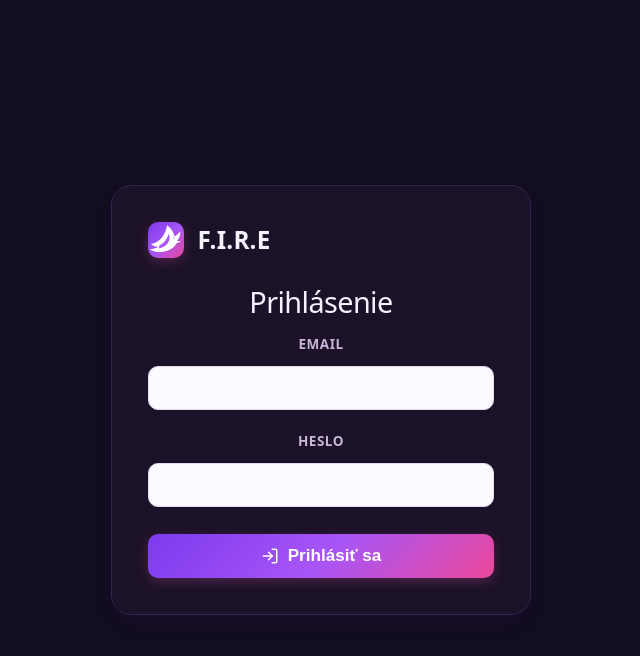
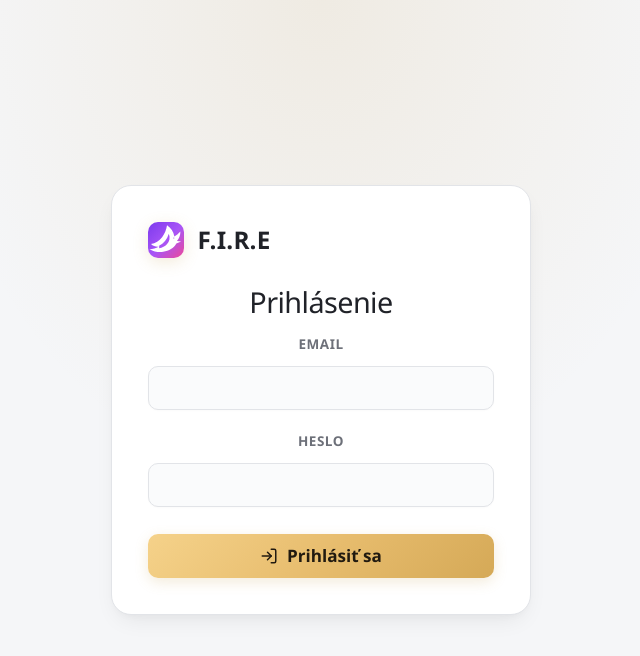
Before and after one commit to MartinFullstackDevSAP/hysa, a React (Vite) app: page / in a window 1280 px wide. Shown: the top 656 px of the page, without its empty margins (319-959 px from the left). Built offline with nearby package versions, Linux system fonts and the light colour scheme; no server answers.

Commit message:
ui: apply cosmic theme to light and dark modes
Unify application surfaces, navigation, auth, and dialogs around the dashboard palette.

Co-authored-by: Copilot <223556219+Copilot@users.noreply.github.com>

```diff
--- a/src/css/auth.css
+++ b/src/css/auth.css
@@ -6,9 +6,9 @@
   gap: 1rem;
   align-content: center;
   background:
-    radial-gradient(ellipse at 50% 42%, rgba(124, 58, 237, 0.2), transparent 42%),
-    #120d1f;
-  color: #c4b5d9;
+    radial-gradient(ellipse at 50% 42%, var(--accent-soft, rgba(197, 154, 72, 0.12)), transparent 42%),
+    var(--bg-main, #f5f6f8);
+  color: var(--text-secondary, #6d7079);
 }
 
 .auth-loading .busy-spinner {
@@ -33,7 +33,9 @@
   place-items: center;
   padding: 1.5rem;
   box-sizing: border-box;
-  background: #120d1f;
+  background:
+    radial-gradient(ellipse at 50% 0%, var(--accent-soft, rgba(197, 154, 72, 0.12)), transparent 44%),
+    var(--bg-main, #f5f6f8);
   overflow-y: auto;
 }
 
@@ -41,11 +43,11 @@
   width: min(100%, 420px);
   padding: 2rem;
   box-sizing: border-box;
-  border: 1px solid #34234d;
+  border: 1px solid var(--border-color, #e2e4e8);
   border-radius: 20px;
-  background: #1b1229;
+  background: var(--bg-card, #ffffff);
   box-shadow: var(--shadow-card);
-  color: #f5f3ff;
+  color: var(--text-primary, #202228);
 }
 
 .auth-brand {
@@ -53,7 +55,7 @@
   align-items: center;
   gap: 0.75rem;
   margin-bottom: 1.75rem;
-  color: #f5f3ff;
+  color: var(--text-primary, #202228);
   font-size: 1.35rem;
   font-weight: 700;
 }
@@ -64,14 +66,14 @@
 
 .auth-card h1 {
   margin: 0 0 0.35rem;
-  color: #f5f3ff;
+  color: var(--text-primary, #202228);
   font-size: 1.6rem;
   letter-spacing: -0.02em;
 }
 
 .auth-subtitle {
   margin-bottom: 1.5rem;
-  color: #c4b5d9;
+  color: var(--text-secondary, #6d7079);
   font-size: 0.9rem;
 }
 
@@ -83,7 +85,7 @@
 
 .auth-label {
   margin-top: 0.5rem;
-  color: #c4b5d9;
+  color: var(--text-secondary, #6d7079);
   font-size: 0.75rem;
   font-weight: 600;
   text-transform: uppercase;
@@ -95,22 +97,22 @@
   height: 44px;
   padding: 0.75rem 1rem;
   box-sizing: border-box;
-  border: 1px solid #34234d;
+  border: 1px solid var(--border-color, #e2e4e8);
   border-radius: 10px;
-  background: #211531;
-  color: #f5f3ff;
+  background: var(--bg-input, #fafbfc);
+  color: var(--text-primary, #202228);
   font-size: 0.95rem;
   outline: none;
 }
 
 .auth-input:focus {
-  border-color: #c084fc;
-  box-shadow: 0 0 0 3px rgba(139, 92, 246, 0.16);
+  border-color: var(--border-focus, #b68d48);
+  box-shadow: 0 0 0 3px var(--accent-soft, rgba(197, 154, 72, 0.12));
 }
 
 .auth-error {
   margin-top: 0.5rem;
-  color: #f87171;
+  color: var(--accent-red, #dc2626);
   font-size: 0.85rem;
 }
 
@@ -125,11 +127,11 @@
   border: none;
   border-radius: 10px;
   background: var(--accent-gradient);
-  color: #ffffff;
+  color: var(--text-on-accent, #211a10);
   cursor: pointer;
   font-size: 0.95rem;
   font-weight: 600;
-  box-shadow: 0 4px 12px rgba(224, 82, 160, 0.25);
+  box-shadow: 0 4px 14px var(--accent-glow, rgba(197, 154, 72, 0.2));
 }
 
 .auth-submit:disabled {
--- a/src/css/mainlayout.css
+++ b/src/css/mainlayout.css
@@ -48,9 +48,9 @@
 .busy-spinner {
   width: 34px;
   height: 34px;
-  border: 3px solid rgba(168, 85, 247, 0.2);
-  border-top-color: #c084fc;
-  border-right-color: #ec4899;
+  border: 3px solid var(--accent-soft, rgba(197, 154, 72, 0.2));
+  border-top-color: var(--accent-pink, #b38b49);
+  border-right-color: var(--accent-purple, #a77d35);
   border-radius: 50%;
   animation: busy-spinner-rotate 0.75s linear infinite;
 }
@@ -91,7 +91,7 @@
   flex: 0 0 36px;
   object-fit: cover;
   border-radius: 10px;
-  box-shadow: 0 4px 12px rgba(224, 82, 160, 0.25);
+  box-shadow: 0 4px 16px var(--accent-glow, rgba(197, 154, 72, 0.2));
 }
 
 .sidebar-brand-title {
@@ -126,18 +126,19 @@
 }
 
 .sidebar-nav-item:hover {
-  background-color: #f0ebff;
+  background-color: var(--bg-muted, #f0f1f3);
   color: var(--text-primary, #26183f);
 }
 
 :root[data-theme='dark'] .sidebar-nav-item:hover {
-  background-color: #2b1b42;
-  color: #f5f3ff;
+  background-color: var(--bg-muted, #14151b);
+  color: var(--text-primary, #f5f6f8);
 }
 
 .sidebar-nav-item.active {
-  background-color: rgba(124, 58, 237, 0.1);
-  color: var(--accent-pink, #a855f7);
+  background-color: var(--accent-soft, rgba(197, 154, 72, 0.12));
+  color: var(--accent-pink, #b38b49);
+  box-shadow: inset 0 0 0 1px var(--accent-border, rgba(182, 141, 72, 0.35));
 }
 
 .sidebar-footer {
@@ -195,12 +196,12 @@
 
 .mobile-nav-item:hover,
 .mobile-nav-item.active {
-  color: var(--accent-pink, #a855f7);
+  color: var(--accent-pink, #b38b49);
 }
 
 .mobile-nav-item.active {
-  background-color: rgba(124, 58, 237, 0.14);
-  box-shadow: inset 0 0 0 1px rgba(168, 85, 247, 0.2);
+  background-color: var(--accent-soft, rgba(197, 154, 72, 0.12));
+  box-shadow: inset 0 0 0 1px var(--accent-border, rgba(182, 141, 72, 0.35));
 }
 
 .mobile-nav-item.active::before {
@@ -223,7 +224,7 @@
 }
 
 :root[data-theme='dark'] .mobile-nav-item.active {
-  background-color: rgba(192, 132, 252, 0.16);
+  background-color: var(--accent-soft, rgba(245, 210, 138, 0.12));
 }
 
 /* Dashboard & Hero Card */
@@ -454,7 +455,7 @@
 }
 
 .fixed-term-card .card-payment-title svg {
-  color: var(--accent-pink, #a855f7);
+  color: var(--accent-pink, #b38b49);
   flex-shrink: 0;
 }
 
@@ -533,9 +534,9 @@
 }
 
 .dashboard-badge-success {
-  border-color: rgba(16, 185, 129, 0.28);
-  background: rgba(16, 185, 129, 0.1);
-  color: #047857;
+  border-color: color-mix(in srgb, var(--accent-green, #477c67) 30%, transparent);
+  background: var(--accent-green-bg, #edf5f0);
+  color: var(--accent-green, #477c67);
 }
 
 .dashboard-badge-danger {
@@ -545,9 +546,9 @@
 }
 
 :root[data-theme='dark'] .dashboard-badge-success {
-  border-color: rgba(52, 211, 153, 0.3);
-  background: rgba(16, 185, 129, 0.16);
-  color: #6ee7b7;
+  border-color: color-mix(in srgb, var(--accent-green, #75c6a3) 34%, transparent);
+  background: var(--accent-green-bg, rgba(42, 112, 83, 0.2));
+  color: var(--accent-green, #75c6a3);
 }
 
 :root[data-theme='dark'] .dashboard-badge-danger {
@@ -638,25 +639,25 @@
 }
 
 .card-payment-title svg {
-  color: var(--accent-pink, #a855f7);
+  color: var(--accent-pink, #b38b49);
   flex-shrink: 0;
 }
 
 .payment-step-button {
   background: var(--accent-gradient);
-  color: #ffffff;
+  color: var(--text-on-accent, #211a10);
   border: none;
   border-radius: 10px;
   cursor: pointer;
   font-weight: 600;
-  box-shadow: 0 4px 12px rgba(224, 82, 160, 0.25);
+  box-shadow: 0 4px 14px var(--accent-glow, rgba(197, 154, 72, 0.2));
   transition: transform 0.15s ease, opacity 0.2s ease, box-shadow 0.2s ease;
 }
 
 .payment-step-button:hover:not(:disabled) {
   opacity: 0.95;
   transform: translateY(-1px);
-  box-shadow: 0 6px 16px rgba(224, 82, 160, 0.35);
+  box-shadow: 0 6px 20px var(--accent-glow, rgba(197, 154, 72, 0.2));
 }
 
 .payment-step-button:disabled {
--- a/src/css/settings.css
+++ b/src/css/settings.css
@@ -12,36 +12,47 @@ body {
   padding: 0;
 }
 
-/* Konštanty a svetlá fialová téma */
+/* Shared surfaces and accents for the light theme. */
 :root {
-  --bg-main: #f7f5ff;
+  --bg-main: #f5f6f8;
   --bg-card: #ffffff;
-  --bg-input: #fcfaff;
-  --border-color: #e2d9f2;
-  --border-focus: #8b5cf6;
-  --text-primary: #26183f;
-  --text-secondary: #655b7d;
-  --accent-purple: #7c3aed;
-  --accent-pink: #a855f7;
-  --accent-gradient: linear-gradient(135deg, #7c3aed 0%, #a855f7 52%, #ec4899 100%);
-  --accent-green: #059669;
-  --accent-green-bg: #ecfdf5;
+  --bg-input: #fafbfc;
+  --bg-muted: #f0f1f3;
+  --border-color: #e2e4e8;
+  --border-focus: #b68d48;
+  --text-primary: #202228;
+  --text-secondary: #6d7079;
+  --accent-purple: #a77d35;
+  --accent-pink: #b38b49;
+  --accent-gradient: linear-gradient(135deg, #f5d28a 0%, #e7bc6d 52%, #d5a957 100%);
+  --accent-soft: rgba(197, 154, 72, 0.12);
+  --accent-glow: rgba(197, 154, 72, 0.2);
+  --text-on-accent: #211a10;
+  --accent-green: #477c67;
+  --accent-green-bg: #edf5f0;
   --accent-red: #dc2626;
-  --shadow-card: 0 10px 25px -8px rgba(76, 29, 149, 0.16), 0 4px 10px -5px rgba(76, 29, 149, 0.08);
+  --shadow-card: 0 10px 25px -8px rgba(18, 20, 25, 0.09), 0 4px 10px -5px rgba(18, 20, 25, 0.05);
 }
 
 :root[data-theme='dark'] {
-  --bg-main: #120d1f;
-  --bg-card: #1b1229;
-  --bg-input: #211531;
-  --border-color: #34234d;
-  --border-focus: #c084fc;
-  --text-primary: #f5f3ff;
-  --text-secondary: #c4b5d9;
-  --accent-purple: #c084fc;
-  --accent-pink: #d8b4fe;
-  --accent-gradient: linear-gradient(135deg, #7c3aed 0%, #a855f7 52%, #ec4899 100%);
-  --shadow-card: 0 10px 25px -8px rgba(0, 0, 0, 0.35), 0 4px 10px -5px rgba(0, 0, 0, 0.2);
+  --bg-main: #050507;
+  --bg-card: #0e0f14;
+  --bg-input: #090a0e;
+  --bg-muted: #14151b;
+  --border-color: #25262e;
+  --border-focus: #f5d28a;
+  --text-primary: #f5f6f8;
+  --text-secondary: #a3a5ad;
+  --accent-purple: #f5d28a;
+  --accent-pink: #f5d28a;
+  --accent-gradient: linear-gradient(135deg, #f5d28a 0%, #e7bc6d 52%, #d5a957 100%);
+  --accent-soft: rgba(245, 210, 138, 0.12);
+  --accent-glow: rgba(245, 210, 138, 0.2);
+  --text-on-accent: #211a10;
+  --accent-green: #75c6a3;
+  --accent-green-bg: rgba(42, 112, 83, 0.2);
+  --accent-red: #f18b8b;
+  --shadow-card: 0 14px 34px -12px rgba(0, 0, 0, 0.7), 0 3px 10px -4px rgba(0, 0, 0, 0.4);
 }
 
 /* Kontejner roztiahnutý na celú obrazovku */
@@ -50,7 +61,7 @@ body {
   width: 100%;
   max-width: 100%;
   margin: 0 auto;
-  font-family: 'Inter', system-ui, -apple-system, sans-serif;
+  font-family: var(--sans, 'Space Grotesk'), 'Segoe UI', sans-serif;
   color: var(--text-primary);
   background-color: var(--bg-main);
   min-height: 100vh;
@@ -88,11 +99,19 @@ body {
 }
 
 .stat-card {
-  background: var(--bg-card);
+  background:
+    radial-gradient(ellipse at top right, var(--accent-soft), transparent 44%),
+    var(--bg-card);
   border: 1px solid var(--border-color);
-  border-radius: 16px;
+  border-radius: 14px;
   padding: 1.25rem 1.5rem;
   box-shadow: var(--shadow-card);
+  transition: border-color 0.2s ease, box-shadow 0.2s ease;
+}
+
+.stat-card:hover {
+  border-color: color-mix(in srgb, var(--border-focus) 42%, var(--border-color));
+  box-shadow: var(--shadow-card), 0 0 24px -18px var(--accent-glow);
 }
 
 .stat-label {
@@ -142,7 +161,7 @@ body {
 .finova-card, .form-container, .card-block {
   background: var(--bg-card);
   border: 1px solid var(--border-color);
-  border-radius: 20px;
+  border-radius: 16px;
   padding: 1.5rem;
   margin-bottom: 2rem;
   box-shadow: var(--shadow-card);
@@ -175,7 +194,7 @@ body {
   width: 32px;
   height: 32px;
   border-radius: 8px;
-  background: linear-gradient(135deg, rgba(219, 39, 119, 0.12) 0%, rgba(99, 102, 241, 0.12) 100%);
+  background: var(--accent-soft);
   color: var(--accent-pink);
   font-size: 0.9rem;
 }
@@ -234,7 +253,7 @@ body {
 .finova-input:focus, .finova-select:focus, input:focus, select:focus {
   background-color: var(--bg-card) !important;
   border-color: var(--border-focus) !important;
-  box-shadow: 0 0 0 3px rgba(139, 92, 246, 0.16) !important;
+  box-shadow: 0 0 0 3px var(--accent-soft) !important;
 }
 
 .finova-input:focus::placeholder {
@@ -244,7 +263,7 @@ body {
 /* Hlavné tlačidlo - posunuté nižšie s oddelením */
 .btn-finova-primary {
   background: var(--accent-gradient);
-  color: #ffffff;
+  color: var(--text-on-accent);
   border: none;
   border-radius: 10px;
   padding: 0.75rem 1.5rem;
@@ -258,14 +277,14 @@ body {
   display: flex;
   align-items: center;
   justify-content: center;
-  box-shadow: 0 4px 12px rgba(224, 82, 160, 0.25);
+  box-shadow: 0 4px 14px var(--accent-glow);
   box-sizing: border-box;
 }
 
 .btn-finova-primary:hover {
   opacity: 0.95;
   transform: translateY(-1px);
-  box-shadow: 0 6px 16px rgba(224, 82, 160, 0.35);
+  box-shadow: 0 6px 20px var(--accent-glow);
 }
 
 /* Responzivita pre Desktop (od 1024px) */
@@ -315,7 +334,7 @@ body {
   left: 0;
   width: 100%;
   min-width: 100%;
-  background: #ffffff;
+  background: var(--bg-card);
   border: 1px solid var(--border-color);
   border-radius: 12px;
   box-shadow: 0 10px 25px -5px rgba(0, 0, 0, 0.1), 0 8px 10px -6px rgba(0, 0, 0, 0.05);
@@ -366,12 +385,12 @@ body {
 }
 
 .custom-select-option:hover {
-  background-color: #f1f5f9;
+  background-color: var(--bg-muted);
   color: var(--accent-purple);
 }
 
 .custom-select-option.selected {
-  background-color: rgba(139, 92, 246, 0.1);
+  background-color: var(--accent-soft);
   color: var(--accent-purple);
   font-weight: 600;
 }
@@ -389,7 +408,7 @@ body {
   border-collapse: separate;
   border-spacing: 0;
   text-align: left;
-  background-color: #ffffff;
+  background-color: var(--bg-card);
 }
 
 .finova-table th {
@@ -399,7 +418,7 @@ body {
   font-weight: 700;
   text-transform: uppercase;
   letter-spacing: 0.05em;
-  background-color: #f8fafc;
+  background-color: var(--bg-muted);
   border-bottom: 1px solid var(--border-color);
   white-space: nowrap;
 }
@@ -426,7 +445,7 @@ body {
 }
 
 .finova-table tbody tr:hover td {
-  background-color: #f8fafc;
+  background-color: var(--bg-muted);
 }
 
 .bank-badge {
@@ -447,11 +466,11 @@ body {
   align-items: center;
   justify-content: center;
   overflow: hidden;
-  background: #f8fafc;
-  border: 1px solid #e2e8f0;
+  background: var(--bg-muted);
+  border: 1px solid var(--border-color);
   font-size: 0.95rem;
   font-weight: 600;
-  color: #475569;
+  color: var(--text-secondary);
 }
 
 .bank-icon img {
@@ -497,8 +516,8 @@ body {
   font-size: 0.825rem;
   font-weight: 500;
   color: var(--text-secondary);
-  background-color: #f1f5f9;
-  border: 1px solid #e2e8f0;
+  background-color: var(--bg-muted);
+  border: 1px solid var(--border-color);
   white-space: nowrap;
 }
 
@@ -531,7 +550,7 @@ input[type='number'] {
   text-align: center;
   padding: 3rem 1rem;
   color: var(--text-secondary);
-  background-color: #ffffff;
+  background-color: var(--bg-card);
   border-radius: 12px;
   border: 1px dashed var(--border-color);
 }
@@ -566,7 +585,7 @@ input[type='number'] {
   align-items: center;
   justify-content: space-between;
   gap: 1.25rem;
-  background-color: #ffffff;
+  background-color: var(--bg-card);
   border: 1px solid var(--border-color);
   border-radius: 14px;
   padding: 1.1rem 1.35rem;
@@ -577,8 +596,8 @@ input[type='number'] {
 }
 
 .finova-list-item:hover {
-  background-color: #ffffff;
-  border-color: #94a3b8;
+  background-color: var(--bg-card);
+  border-color: var(--border-focus);
   box-shadow: 0 4px 6px -1px rgba(15, 23, 42, 0.05);
 }
 
@@ -760,7 +779,7 @@ input[type='number'] {
     width: 100%;
     justify-content: space-between;
     margin-left: 0;
-    border-top: 1px solid #f1f5f9;
+    border-top: 1px solid var(--border-color);
     padding-top: 0.75rem;
   }
 
@@ -857,6 +876,10 @@ input[type='number'] {
   animation: modalFadeIn 0.2s ease-out;
 }
 
+.success-modal {
+  max-width: 380px;
+}
+
 @keyframes modalFadeIn {
   from {
     opacity: 0;
@@ -898,7 +921,7 @@ input[type='number'] {
 }
 
 .btn-close-modal:hover {
-  background-color: #f1f5f9;
+  background-color: var(--bg-muted);
   color: var(--text-primary);
 }
 
@@ -909,9 +932,13 @@ input[type='number'] {
   gap: 1.25rem;
 }
 
+.success-modal .finova-modal-body {
+  line-height: 1.5;
+}
+
 .finova-modal-footer {
   padding: 1rem 1.5rem;
-  background-color: #f8fafc;
+  background-color: var(--bg-muted);
   border-top: 1px solid var(--border-color);
   display: flex;
   align-items: center;
@@ -920,7 +947,7 @@ input[type='number'] {
 }
 
 .btn-finova-secondary {
-  background: #ffffff;
+  background: var(--bg-card);
   color: var(--text-primary);
   border: 1px solid var(--border-color);
   border-radius: 10px;
@@ -933,13 +960,13 @@ input[type='number'] {
 }
 
 .btn-finova-secondary:hover {
-  background-color: #f1f5f9;
-  border-color: #94a3b8;
+  background-color: var(--bg-muted);
+  border-color: var(--border-focus);
 }
 
 .btn-finova-primary-sm {
   background: var(--accent-gradient);
-  color: #ffffff;
+  color: var(--text-on-accent);
   border: none;
   border-radius: 10px;
   padding: 0.65rem 1.25rem;
@@ -947,7 +974,7 @@ input[type='number'] {
   font-size: 0.9rem;
   cursor: pointer;
   height: 40px;
-  box-shadow: 0 4px 12px rgba(224, 82, 160, 0.25);
+  box-shadow: 0 4px 14px var(--accent-glow);
   transition: all 0.15s ease;
 }
 
@@ -959,8 +986,8 @@ input[type='number'] {
 /* Tlačidlo na úpravu vo forme ikony (vedľa zmazať) */
 .btn-edit-icon {
   background: transparent;
-  border: 1px solid #cbd5e1;
-  color: #64748b;
+  border: 1px solid var(--border-color);
+  color: var(--text-secondary);
   cursor: pointer;
   width: 40px;
   height: 40px;
@@ -973,9 +1000,9 @@ input[type='number'] {
 }
 
 .btn-edit-icon:hover {
-  background: #eff6ff;
-  color: #2563eb;
-  border-color: #2563eb;
+  background: var(--accent-soft);
+  color: var(--accent-purple);
+  border-color: var(--border-focus);
 }
 
 .btn-edit-icon.btn-delete-icon:hover {
@@ -985,9 +1012,9 @@ input[type='number'] {
 }
 
 .btn-edit-icon:not(.btn-delete-icon):hover {
-  background: #2563eb;
-  color: #ffffff;
-  border-color: #2563eb;
+  background: var(--accent-gradient);
+  color: var(--text-on-accent);
+  border-color: var(--border-focus);
 }
 
 @media (max-width: 640px) {
@@ -1018,7 +1045,7 @@ input[type='number'] {
   }
 }
 
-/* Jemné levanduľové povrchy pre tabuľky, zoznamy a modálne okná. */
+/* Keep table, list, and menu surfaces aligned with the active theme. */
 .finova-list-item,
 .finova-table,
 .empty-table-container,
@@ -1031,23 +1058,23 @@ input[type='number'] {
 .custom-select-option:hover,
 .btn-close-modal:hover,
 .btn-finova-secondary:hover {
-  background-color: #f5f1ff;
+  background-color: var(--bg-muted);
 }
 
 .finova-table th,
 .finova-modal-footer {
-  background-color: #faf8ff;
+  background-color: var(--bg-muted);
 }
 
 .bank-icon {
-  background: #f5f1ff;
+  background: var(--bg-muted);
   border-color: var(--border-color);
   color: var(--text-secondary);
 }
 
 .info-badge {
-  background-color: #f1edfb;
-  border-color: #e2d9f2;
+  background-color: var(--bg-muted);
+  border-color: var(--border-color);
 }
 
 .btn-delete-icon,
@@ -1075,7 +1102,7 @@ input[type='number'] {
 
 :root[data-theme='dark'] .btn-edit-icon,
 :root[data-theme='dark'] .btn-delete-icon {
-  color: #ffffff;
+  color: var(--text-secondary);
 }
 
 :root[data-theme='dark'] .btn-edit-icon.btn-delete-icon:hover {
@@ -1089,13 +1116,13 @@ input[type='number'] {
 :root[data-theme='dark'] .custom-select-option:hover,
 :root[data-theme='dark'] .btn-close-modal:hover,
 :root[data-theme='dark'] .btn-finova-secondary:hover {
-  background-color: #27183a;
+  background-color: var(--bg-muted);
 }
 
 :root[data-theme='dark'] .finova-table th,
 :root[data-theme='dark'] .finova-modal-footer,
 :root[data-theme='dark'] .bank-icon {
-  background-color: #211531;
+  background-color: var(--bg-muted);
 }
 
 :root[data-theme='dark'] .bank-icon {
@@ -1109,6 +1136,6 @@ input[type='number'] {
 
 :root[data-theme='dark'] .finova-input::placeholder,
 :root[data-theme='dark'] input::placeholder {
-  color: #ffffff;
+  color: var(--text-secondary);
   opacity: 1;
 }
--- a/src/index.css
+++ b/src/index.css
@@ -1,23 +1,22 @@
 :root {
-  --text: #655b7d;
-  --text-h: #26183f;
-  --bg: #f7f5ff;
-  --border: #e7e0f5;
-  --code-bg: #eee9fb;
-  --accent: #7c3aed;
-  --accent-bg: rgba(124, 58, 237, 0.1);
-  --accent-border: rgba(124, 58, 237, 0.5);
-  --social-bg: rgba(238, 233, 251, 0.7);
-  --shadow:
-    rgba(0, 0, 0, 0.1) 0 10px 15px -3px, rgba(0, 0, 0, 0.05) 0 4px 6px -2px;
+  --text: #6d7079;
+  --text-h: #202228;
+  --bg: #f5f6f8;
+  --border: #e2e4e8;
+  --code-bg: #eceef1;
+  --accent: #a77d35;
+  --accent-bg: rgba(197, 154, 72, 0.12);
+  --accent-border: rgba(182, 141, 72, 0.5);
+  --social-bg: rgba(236, 238, 241, 0.8);
+  --shadow: rgba(18, 20, 25, 0.08) 0 10px 15px -3px, rgba(18, 20, 25, 0.04) 0 4px 6px -2px;
 
-  --sans: system-ui, 'Segoe UI', Roboto, sans-serif;
-  --heading: system-ui, 'Segoe UI', Roboto, sans-serif;
+  --sans: 'Space Grotesk', 'Segoe UI', Roboto, sans-serif;
+  --heading: 'Space Grotesk', 'Segoe UI', Roboto, sans-serif;
   --mono: ui-monospace, Consolas, monospace;
 
   font: 18px/145% var(--sans);
   letter-spacing: 0.18px;
-  color-scheme: light dark;
+  color-scheme: light;
   color: var(--text);
   background: var(--bg);
   font-synthesis: none;
@@ -30,40 +29,23 @@
   }
 }
 
-@media (prefers-color-scheme: dark) {
-  :root:not([data-theme='light']) {
-    --text: #9ca3af;
-    --text-h: #f3f4f6;
-    --bg: #16171d;
-    --border: #2e303a;
-    --code-bg: #1f2028;
-    --accent: #c084fc;
-    --accent-bg: rgba(192, 132, 252, 0.15);
-    --accent-border: rgba(192, 132, 252, 0.5);
-    --social-bg: rgba(47, 48, 58, 0.5);
-    --shadow:
-      rgba(0, 0, 0, 0.4) 0 10px 15px -3px, rgba(0, 0, 0, 0.25) 0 4px 6px -2px;
-  }
-
-  :root:not([data-theme='light']) #social .button-icon {
-    filter: invert(1) brightness(2);
-  }
-}
-
 :root[data-theme='dark'] {
-  --text: #c4b5d9;
-  --text-h: #f5f3ff;
-  --bg: #120d1f;
-  --border: #34234d;
-  --code-bg: #211531;
-  --accent: #c084fc;
-  --accent-bg: rgba(192, 132, 252, 0.15);
-  --accent-border: rgba(192, 132, 252, 0.5);
-  --social-bg: rgba(33, 21, 49, 0.7);
+  --text: #a3a5ad;
+  --text-h: #f5f6f8;
+  --bg: #050507;
+  --border: #25262e;
+  --code-bg: #101116;
+  --accent: #f5d28a;
+  --accent-bg: rgba(245, 210, 138, 0.12);
+  --accent-border: rgba(245, 210, 138, 0.45);
+  --social-bg: rgba(16, 17, 22, 0.8);
+  --shadow: rgba(0, 0, 0, 0.42) 0 12px 28px -8px, rgba(0, 0, 0, 0.24) 0 4px 10px -4px;
+  color-scheme: dark;
 }
 
 body {
   margin: 0;
+  background: var(--bg);
 }
 
 html,
@@ -87,6 +69,19 @@ body {
   overflow-x: clip;
 }
 
+button,
+input,
+select {
+  font: inherit;
+}
+
+button:focus-visible,
+input:focus-visible,
+select:focus-visible {
+  outline: 2px solid var(--accent);
+  outline-offset: 2px;
+}
+
 h1,
 h2 {
   font-family: var(--heading);
@@ -95,11 +90,11 @@ h2 {
 }
 
 h1 {
-  font-size: 56px;
-  letter-spacing: -1.68px;
+  font-size: 40px;
+  letter-spacing: -1.2px;
   margin: 32px 0;
   @media (max-width: 1024px) {
-    font-size: 36px;
+    font-size: 32px;
     margin: 20px 0;
   }
 }
```
Also changed, not shown: src/settings/Settings.jsx (+12 -35 lines).
